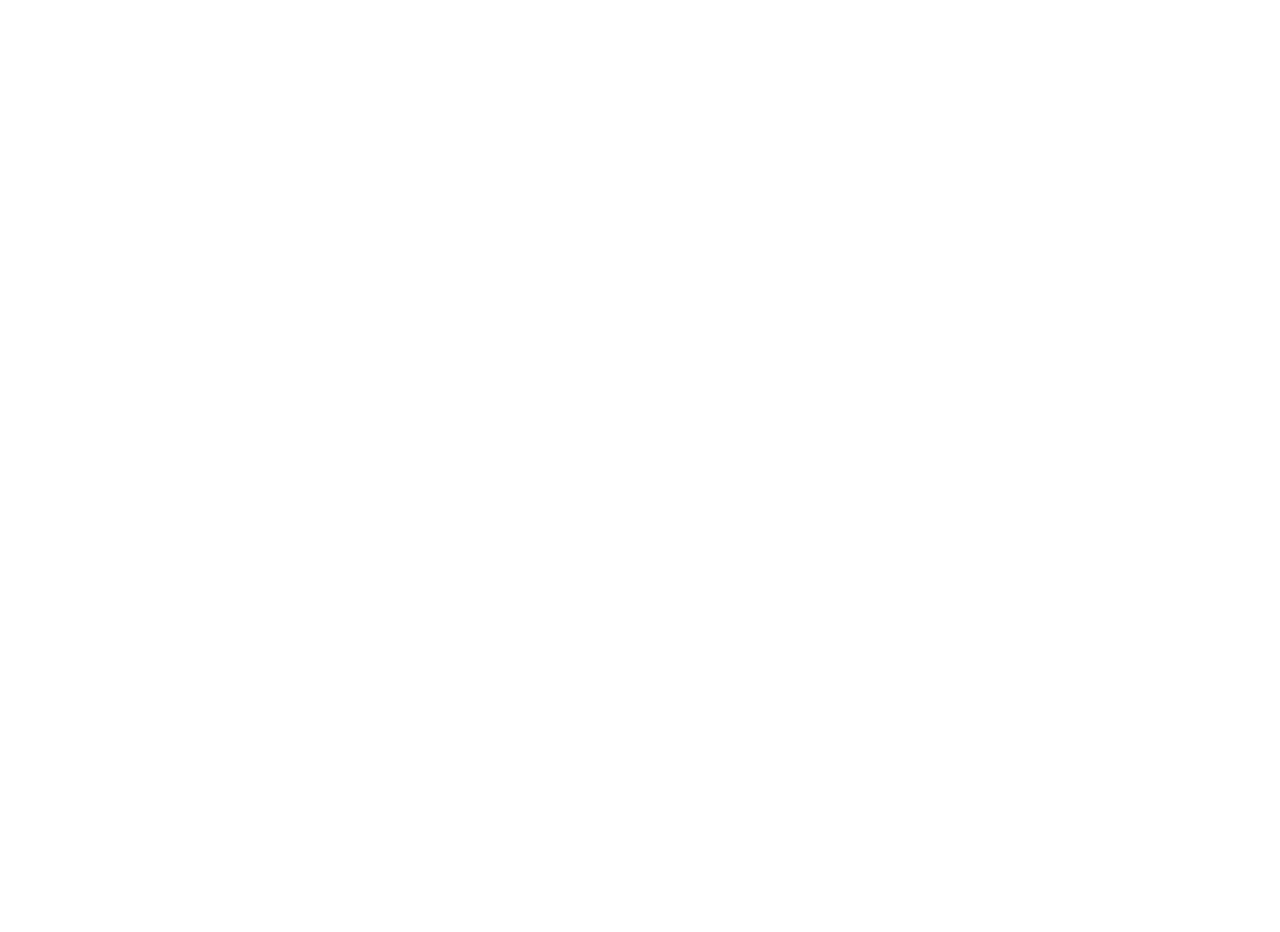
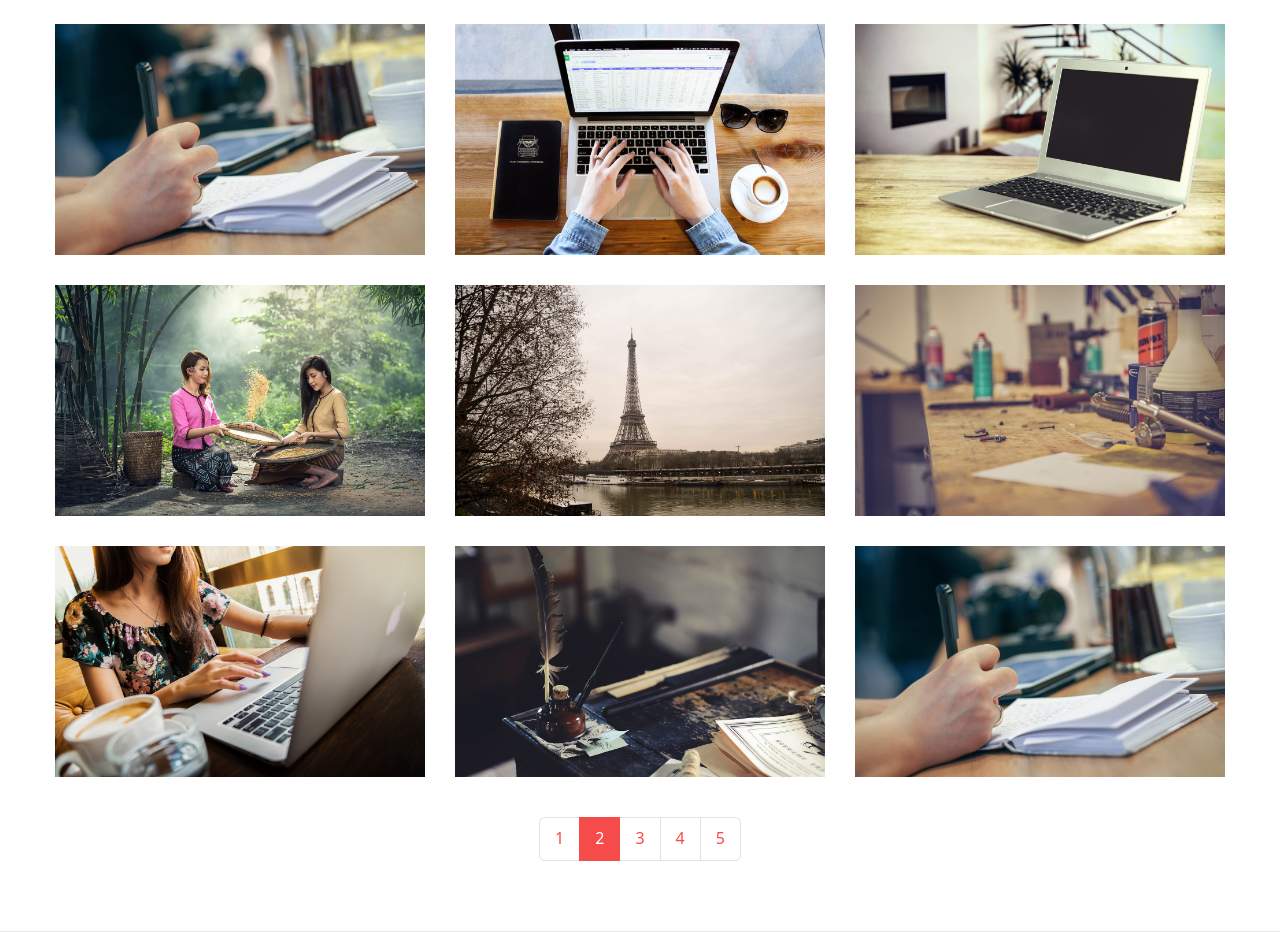
Before and after one commit to remus00/Corporate-App, a React (Create React App) app: page / in a window 1280 px wide. Shown: the part 2060-2992 px from the top of the page. Before the commit the page ends 1891 px from the top, so only its background shows below. Built offline with nearby package versions, Linux system fonts and the light colour scheme.

Commit message:
Works component

```diff
--- a/src/App.js
+++ b/src/App.js
@@ -4,6 +4,7 @@
 import AppHero from "./components/hero";
 import AppAbout from "./components/about";
 import AppServices from "./components/services";
+import AppWorks from "./components/works";
 
 function App() {
     return (
@@ -15,6 +16,7 @@
                 <AppHero />
                 <AppAbout />
                 <AppServices />
+                <AppWorks />
             </main>
         </div>
     );
--- a/src/components/header.jsx
+++ b/src/components/header.jsx
@@ -15,7 +15,7 @@
                             <Nav.Link href="#home">Home</Nav.Link>
                             <Nav.Link href="#about">About</Nav.Link>
                             <Nav.Link href="#services">Services</Nav.Link>
-                            <Nav.Link href="#workd">Works</Nav.Link>
+                            <Nav.Link href="#works">Works</Nav.Link>
                             <Nav.Link href="#teams">Teams</Nav.Link>
                             <Nav.Link href="#testimonials">
                                 Testimonials
--- /dev/null
+++ b/src/components/works.jsx
@@ -0,0 +1,115 @@
+import React from "react";
+import Container from "react-bootstrap/Container";
+import Row from "react-bootstrap/Row";
+import Col from "react-bootstrap/Col";
+import Image from "react-bootstrap/Image";
+import Pagination from "react-bootstrap/Pagination";
+
+const worksData = [
+    {
+        id: 1,
+        link: "https://www.google.com",
+        image: require("../assets/images/img2.jpg"),
+        title: "Lonely Path",
+        subtitle: "Web Design",
+    },
+    {
+        id: 2,
+        link: "https://www.google.com",
+        image: require("../assets/images/img3.jpg"),
+        title: "Photographer Girl",
+        subtitle: "Branding",
+    },
+    {
+        id: 3,
+        link: "https://www.google.com",
+        image: require("../assets/images/img4.jpg"),
+        title: "The Difference",
+        subtitle: "Web Design",
+    },
+    {
+        id: 4,
+        link: "https://www.google.com",
+        image: require("../assets/images/img5.jpg"),
+        title: "Nature Patterns",
+        subtitle: "Branding",
+    },
+    {
+        id: 5,
+        link: "https://www.google.com",
+        image: require("../assets/images/img6.jpg"),
+        title: "The Difference",
+        subtitle: "Photography",
+    },
+    {
+        id: 6,
+        link: "https://www.google.com",
+        image: require("../assets/images/img7.jpg"),
+        title: "Winter Sonata",
+        subtitle: "Web Design",
+    },
+    {
+        id: 7,
+        link: "https://www.google.com",
+        image: require("../assets/images/img8.jpg"),
+        title: "Lonely Path",
+        subtitle: "Branding",
+    },
+    {
+        id: 8,
+        link: "https://www.google.com",
+        image: require("../assets/images/img9.jpg"),
+        title: "Appreciation",
+        subtitle: "Photography",
+    },
+    {
+        id: 9,
+        link: "https://www.google.com",
+        image: require("../assets/images/img2.jpg"),
+        title: "Happy Days",
+        subtitle: "Web Design",
+    },
+];
+
+let active = 2;
+let items = [];
+for (let number = 1; number <= 5; number++) {
+    items.push(
+        <Pagination.Item key={number} active={number === active}>
+            {number}
+        </Pagination.Item>,
+    );
+}
+
+const AppWorks = () => {
+    return (
+        <section id="works" className="block works-block">
+            <Container fluid>
+                <div className="title-holder">
+                    <h2>Our Works</h2>
+                    <div className="subtitle">our awesome works</div>
+                </div>
+                <Row className="portfoliolist">
+                    {worksData.map((works) => {
+                        return (
+                            <Col sm={4} key={works.id}>
+                                <div className="portfolio-wrapper">
+                                    <a href={works.link}>
+                                        <Image src={works.image} />
+                                        <div className="label text-center">
+                                            <h3>{works.title}</h3>
+                                            <p>{works.subtitle}</p>
+                                        </div>
+                                    </a>
+                                </div>
+                            </Col>
+                        );
+                    })}
+                </Row>
+                <Pagination>{items}</Pagination>
+            </Container>
+        </section>
+    );
+};
+
+export default AppWorks;
```
